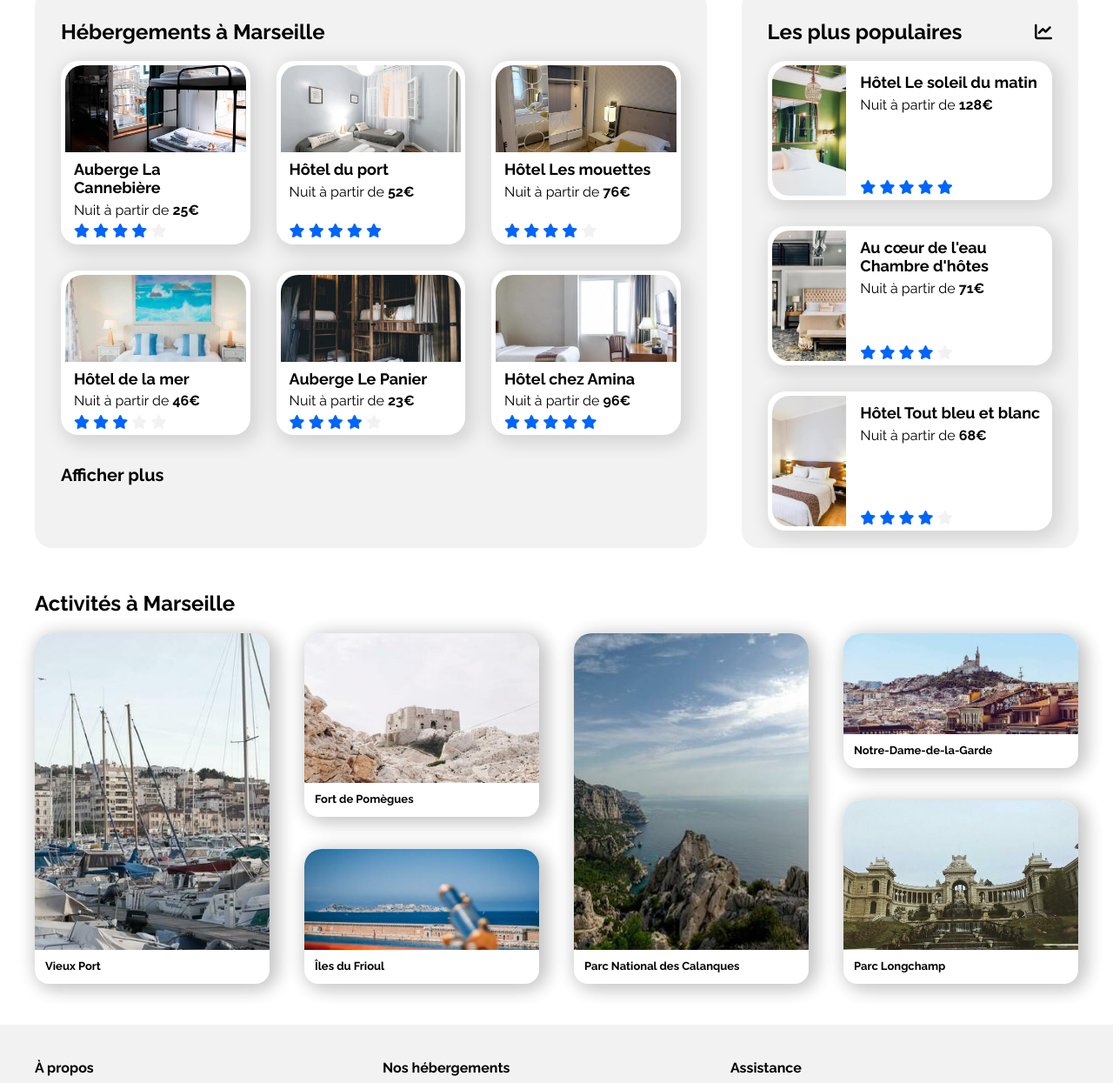
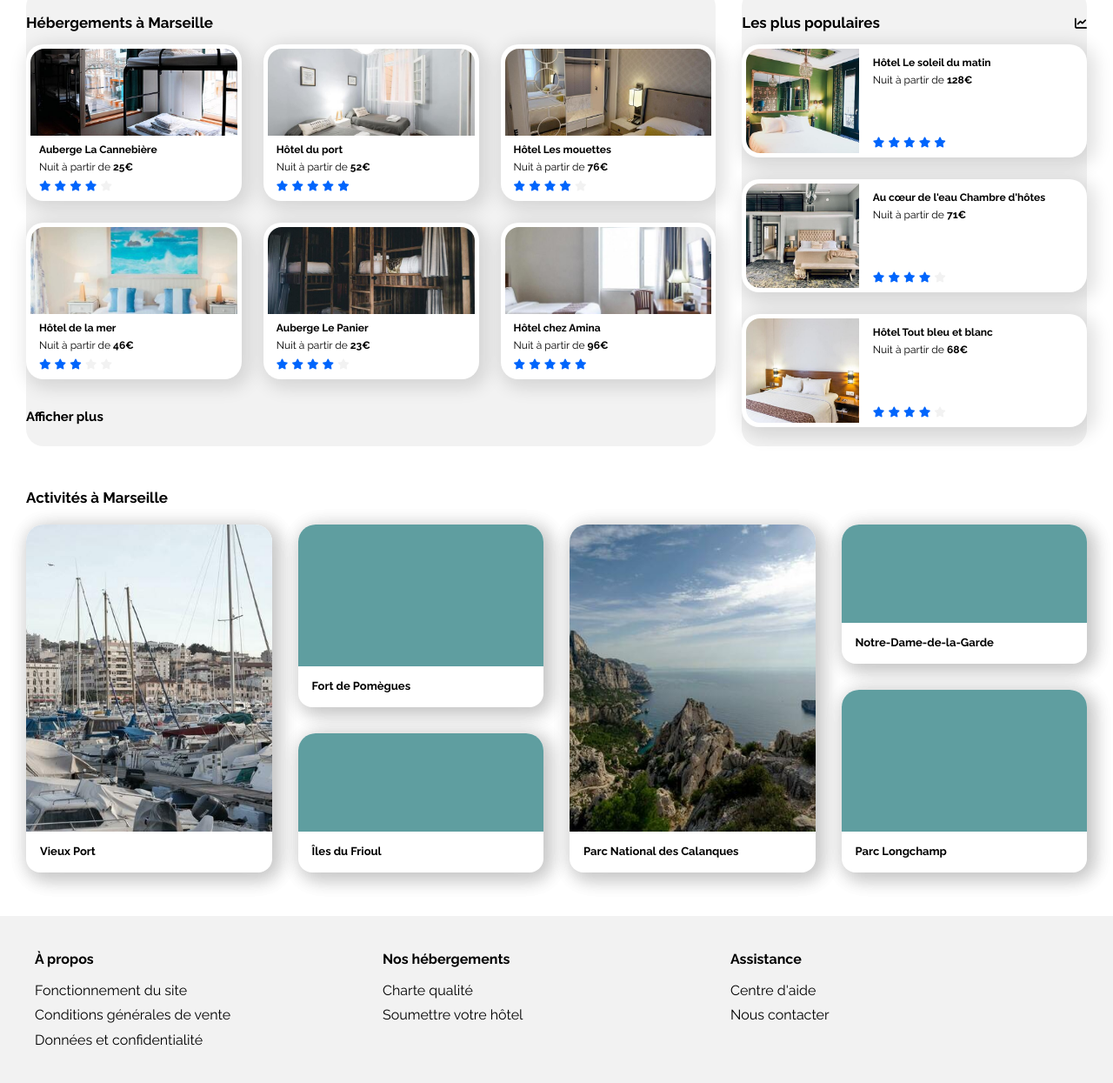
Before and after one commit to JohanPeraldi/OC_DAJR_2_042022, a plain HTML site: page index.html in a window 1280 px wide. Shown: the part 419-1664 px from the top of the page at 87% size. Drawn offline with Linux system fonts and the light colour scheme.

Commit message:
Modified mobile version of sections Most popular & Accommodation

```diff
--- a/css/cards.css
+++ b/css/cards.css
@@ -25,7 +25,7 @@
   justify-content: space-between;
   align-items: stretch;
   flex-wrap: wrap;
-  gap: 30px;
+  gap: 25px;
 }
 
 .card-wrapper .card--vertical {
@@ -45,15 +45,19 @@
   height: 100%; /* Important to allow cards to stretch vertically */
 }
 
+.card--vertical .image-wrapper {
+  flex-basis: 60%;
+  max-height: 100px;
+}
+
 .card__image {
+  height: 100%;
+  width: 100%;
   object-fit: cover;
 }
 
 .card--vertical .card__image {
-  flex-basis: 55%;
-  max-height: 100px; /* Important to keep all images level */
-  width: 100%;
-  border-radius: 20px 20px 0 0;
+  border-radius: 16px 16px 0 0;
 }
 
 .card--vertical .card__description {
@@ -62,21 +66,32 @@
   padding-left: 10px;
 }
 
+.card--horizontal .image-wrapper {
+  flex: 1 1 33%;
+  height: 120px;
+}
+
 .card--horizontal .card__description {
+  flex: 1 1 66%;
   padding-left: 16px;
 }
 
 .card__text h3 {
-  font-size: 18px;
+  font-size: 12px;
   margin: 10px 0 0;
 }
 
 .card__text p {
+  font-size: 12px;
   margin: 6px 0;
 }
 
 .card__text p span {
   font-weight: bold;
+}
+
+.stars {
+  margin-bottom: 2px;
 }
 
 .stars > .star-on {
@@ -91,16 +106,12 @@
   flex-direction: row;
 }
 
+.card--horizontal .image-wrapper {
+  max-width: 45%;
+}
+
 .card--horizontal .card__image {
-  height: 150px; /* Important to keep image sizes consistent up to 1450 vw */
-  /*
-  ADD MEDIA QUERIES TO KEEP IMAGE SIZES CONSISTENT ABOVE 1450VW
-  height: 160px from 1451vw to 1520vw
-  height: 170px from 1521 to 1600vw
-  height: 180px above 1600vw
-  */
-  max-width: 27%; /* Important to keep all images level */
-  border-radius: 20px 0 0 20px;
+  border-radius: 16px 0 0 16px;
 }
 
 .card__description {
@@ -110,36 +121,87 @@
 }
 
 /* ACTIVITÉS À MARSEILLE */
-.card__image--full-height {
-  height: 100%;
-  width: 100%;
-  border-radius: 20px;
+.main__section--activities .card-wrapper {
+  height: 400px;
+  gap: var(--gap);
 }
 
-.card--large {
+.main__section--activities .card-wrapper > * {
+  flex: 1 1 20%;
+}
+
+/*.card.card--large,*/
+/*.cards {*/
+/*  height: 100%;*/
+/*  border-radius: 20px;*/
+/*}*/
+
+/*.card-wrapper.cards {*/
+/*  display: flex;*/
+/*  flex-direction: column;*/
+/*  justify-content: space-between;*/
+/*  gap: var(--gap);*/
+/*}*/
+
+.cards {
+  display: flex;
+  flex-direction: column;
+  justify-content: space-between;
+  gap: var(--gap);
+}
+
+.cards > *,
+.card.card--large {
+  border-radius: 20px;
+  box-shadow: 5px 5px 20px 5px rgba(0, 0, 0, 0.12);
+}
+
+/*.card--large {*/
+/*  height: 100%;*/
+/*}*/
+
+.card--medium {
+  /*height: 55%;*/
+  flex: 1 1 60%;
+}
+
+.card--small {
+  /*height: 40%;*/
+  flex: 1 0 40%;
+}
+
+/* REMOVE WHEN DONE! */
+.card--medium .image-wrapper,
+.card--small .image-wrapper {
+  background-color: cadetblue;
+  border-radius: 20px 20px 0 0;
+}
+/* END REMOVE */
+
+.card__link {
+  display: flex;
+  flex-direction: column;
   height: 100%;
 }
 
-.card--medium {
-  height: 52%;
+/* Image */
+.image-wrapper {
+  flex-basis: 95%;
 }
 
-.card--small {
-  height: 38%;
+.card--large .card__image,
+.card--medium .card__image,
+.card--small .card__image {
+  border-radius: 20px 20px 0 0;
 }
 
 /* Image title */
-.card__link {
-  position: relative;
-  height: 100%;
-}
 
 .card__link > p {
-  position: absolute;
+  flex-basis: 5%;
   background-color: white;
-  padding: 12px;
-  bottom: -16px;
-  left: 0;
+  margin: 0;
+  padding: 16px;
   width: 100%;
   border-radius: 0 0 16px 16px; /* border-radius should be
   less than cards' otherwise white background doesn't
--- a/css/footer.css
+++ b/css/footer.css
@@ -59,7 +59,6 @@
     margin-top: 0; /* Remove this if margin-top property
     is removed from TABLETS media queries */
     flex-direction: column;
-    padding-left: 12px; /* Should be increased on whole page */
-    padding-right: 12px; /* Should be increased on whole page */
+    padding: 16px 28px;
   }
 }
--- a/css/global.css
+++ b/css/global.css
@@ -1,7 +1,15 @@
 :root {
+  /* COLORS */
   --color-primary: #0065FC;
   --color-primary-light: #DEEBFF;
   --color-secondary: #F2F2F2;
+
+  /* SPACING */
+  --gap: 30px;
+  --padding-section: 0 18px;
+
+  /* BORDERS */
+  --border-radius-section: 20px;
 }
 
 * {
@@ -16,17 +24,6 @@ body {
   font-family: 'Raleway', sans-serif;
 }
 
-.main {
-  margin: 0 40px;
+h2 {
+  font-size: 17px;
 }
-
-/*************
- MEDIA QUERIES
- */
-
-/* PHONES */
-@media screen and (max-width: 767px) {
-  .main {
-    margin: 60px 0 0;
-  }
-}
--- a/css/search.css
+++ b/css/search.css
@@ -129,7 +129,7 @@
 /* PHONES */
 @media screen and (max-width: 767px) {
   .main__title {
-    font-size: 24px;
+    font-size: 22px;
   }
 
   .main__subtitle {
@@ -169,5 +169,6 @@
 
   .main__information {
     align-items: baseline;
+    margin-bottom: 16px;
   }
 }
--- a/css/sections.css
+++ b/css/sections.css
@@ -1,19 +1,19 @@
-.section-wrapper {
-  display: flex;
-  gap: 40px;
+.main {
+  margin: 0 30px;
 }
 
 .main__section {
   background-color: var(--color-secondary);
-  margin-top: 30px;
-  padding: 30px;
-  border-radius: 20px;
+  /*margin-top: 30px;*/
+  /*padding: 24px;*/
+  border-radius: var(--border-radius-section);
 }
 
 .main__section--search {
-  padding: 0 12px;
+  padding: var(--padding-section);
 }
 
+/* HÉBERGEMENTS A MARSEILLE */
 .main__section--accommodation {
   flex-basis: 66.66%;
   order: 1;
@@ -22,12 +22,12 @@
 .main__section.main__section--accommodation,
 .main__section.main__section--most-popular {
   padding-top: 15px;
-  padding-bottom: 20px;
+  padding-bottom: 10px;
 }
 
 .main__section.main__section--accommodation > p {
   margin-top: 35px;
-  font-size: 20px;
+  font-size: 15px;
   font-weight: bold;
 }
 
@@ -48,6 +48,12 @@
   order: 2;
 }
 
+.section-wrapper {
+  display: flex;
+  margin-top: 30px;
+  gap: var(--gap);
+}
+
 .main__section-title {
   display: flex;
   justify-content: space-between;
@@ -61,60 +67,9 @@
   padding: 0;
 }
 
-.main__section--activities .card-wrapper {
-  height: 400px;
-  gap: 40px;
+.main__section--activities > h2 {
+  margin-bottom: 20px;
 }
-
-.main__section--activities .card-wrapper > * {
-  flex: 1 1 20%;
-}
-
-.card.card--large,
-.cards {
-  height: 100%;
-  border-radius: 20px;
-}
-
-.cards {
-  display: flex;
-  flex-direction: column;
-  justify-content: space-between;
-  gap: 40px;
-}
-
-.cards > *,
-.card.card--large {
-  border-radius: 20px;
-  box-shadow: 5px 5px 20px 5px rgba(0, 0, 0, 0.12);
-}
-
-/* REMOVE WHEN DONE */
-/*.card--large:first-of-type {
-  background-color: hotpink;
-}
-
-.cards:nth-of-type(2) {
-  background-color: dodgerblue;
-}
-
-.card--large:nth-of-type(3) {
-  background-color: aquamarine;
-}
-
-.cards:last-of-type {
-  background-color: antiquewhite;
-}
-
-.card--medium {
-  background-color: orange;
-  flex: 1 1 60%;
-}
-
-.card--small {
-  background-color: cadetblue;
-  flex: 1 1 40%;
-}*/
 
 /*************
  MEDIA QUERIES
@@ -143,6 +98,10 @@
   }
 
   /* ACTIVITÉS À MARSEILLE */
+  .main__section--activities > h2 {
+    margin-bottom: 26px;
+  }
+
   .main__section--activities .card-wrapper > * {
     flex: 1 1 47%;
   }
@@ -150,7 +109,12 @@
 
 /* PHONES */
 @media screen and (max-width: 767px) {
+  .main {
+    margin: 60px 0 0;
+  }
+
   .section-wrapper {
+    margin-top: 0;
     gap: 20px;
   }
 
@@ -160,19 +124,19 @@
 
   .main__section.main__section--most-popular {
     flex-direction: row;
-    padding: 15px 12px 40px;
+    padding: 20px 16px 30px;
   }
 
   .main__section.main__section--accommodation {
     margin-top: 0;
-    padding: 0 12px;
+    padding: var(--padding-section);
     background-color: white;
   }
 
   /* ACTIVITÉS À MARSEILLE */
   .main__section.main__section--activities {
-    margin-left: 12px;
-    margin-right: 12px;
+    margin-top: 30px;
+    padding: var(--padding-section);
   }
 
   .main__section--activities .card-wrapper {
--- a/index.html
+++ b/index.html
@@ -57,20 +57,22 @@
           <!-- FIRST CARD -->
           <div class="card card--vertical">
             <a href="#">
+              <div class="image-wrapper">
                 <img src="./images/hebergements/auberge-la-cannebiere.jpg"
                      alt="Auberge La Cannebière, Marseille"
                      class="card__image">
+              </div>
               <div class="card__description">
                 <div class="card__text">
                   <h3>Auberge La Cannebière</h3>
                   <p>Nuit à partir de <span>25€</span></p>
                 </div>
                 <div class="stars">
-                  <i class="fas fa-star star-on"></i>
-                  <i class="fas fa-star star-on"></i>
-                  <i class="fas fa-star star-on"></i>
-                  <i class="fas fa-star star-on"></i>
-                  <i class="fas fa-star star-off"></i>
+                  <i class="fas fa-star fa-xs star-on"></i>
+                  <i class="fas fa-star fa-xs star-on"></i>
+                  <i class="fas fa-star fa-xs star-on"></i>
+                  <i class="fas fa-star fa-xs star-on"></i>
+                  <i class="fas fa-star fa-xs star-off"></i>
                 </div>
               </div>
             </a>
@@ -78,20 +80,22 @@
           <!-- SECOND CARD -->
           <div class="card card--vertical">
             <a href="#">
+              <div class="image-wrapper">
                 <img src="./images/hebergements/hotel-du-port.jpg"
                      alt="Hôtel du port, Marseille"
                      class="card__image">
+              </div>
               <div class="card__description">
                 <div class="card__text">
                   <h3>Hôtel du port</h3>
                   <p>Nuit à partir de <span>52€</span></p>
                 </div>
                 <div class="stars">
-                  <i class="fas fa-star star-on"></i>
-                  <i class="fas fa-star star-on"></i>
-                  <i class="fas fa-star star-on"></i>
-                  <i class="fas fa-star star-on"></i>
-                  <i class="fas fa-star star-on"></i>
+                  <i class="fas fa-star fa-xs star-on"></i>
+                  <i class="fas fa-star fa-xs star-on"></i>
+                  <i class="fas fa-star fa-xs star-on"></i>
+                  <i class="fas fa-star fa-xs star-on"></i>
+                  <i class="fas fa-star fa-xs star-on"></i>
                 </div>
               </div>
             </a>
@@ -99,20 +103,22 @@
           <!-- THIRD CARD -->
           <div class="card card--vertical">
             <a href="#">
+              <div class="image-wrapper">
                 <img src="./images/hebergements/hotel-les-mouettes.jpg"
                      alt="Hôtel Les mouettes, Marseille"
                      class="card__image">
+              </div>
               <div class="card__description">
                 <div class="card__text">
                   <h3>Hôtel Les mouettes</h3>
                   <p>Nuit à partir de <span>76€</span></p>
                 </div>
                 <div class="stars">
-                  <i class="fas fa-star star-on"></i>
-                  <i class="fas fa-star star-on"></i>
-                  <i class="fas fa-star star-on"></i>
-                  <i class="fas fa-star star-on"></i>
-                  <i class="fas fa-star star-off"></i>
+                  <i class="fas fa-star fa-xs star-on"></i>
+                  <i class="fas fa-star fa-xs star-on"></i>
+                  <i class="fas fa-star fa-xs star-on"></i>
+                  <i class="fas fa-star fa-xs star-on"></i>
+                  <i class="fas fa-star fa-xs star-off"></i>
                 </div>
               </div>
             </a>
@@ -120,20 +126,22 @@
           <!-- FOURTH CARD -->
           <div class="card card--vertical">
             <a href="#">
+              <div class="image-wrapper">
                 <img src="./images/hebergements/hotel-de-la-mer.jpg"
                      alt="Hôtel de la mer, Marseille"
                      class="card__image">
+              </div>
               <div class="card__description">
                 <div class="card__text">
                   <h3>Hôtel de la mer</h3>
                   <p>Nuit à partir de <span>46€</span></p>
                 </div>
                 <div class="stars">
-                  <i class="fas fa-star star-on"></i>
-                  <i class="fas fa-star star-on"></i>
-                  <i class="fas fa-star star-on"></i>
-                  <i class="fas fa-star star-off"></i>
-                  <i class="fas fa-star star-off"></i>
+                  <i class="fas fa-star fa-xs star-on"></i>
+                  <i class="fas fa-star fa-xs star-on"></i>
+                  <i class="fas fa-star fa-xs star-on"></i>
+                  <i class="fas fa-star fa-xs star-off"></i>
+                  <i class="fas fa-star fa-xs star-off"></i>
                 </div>
               </div>
             </a>
@@ -141,20 +149,22 @@
           <!-- FIFTH CARD -->
           <div class="card card--vertical">
             <a href="#">
+              <div class="image-wrapper">
                 <img src="./images/hebergements/auberge-le-panier.jpg"
                      alt="Auberge Le Panier, Marseille"
                      class="card__image">
+              </div>
               <div class="card__description">
                 <div class="card__text">
                   <h3>Auberge Le Panier</h3>
                   <p>Nuit à partir de <span>23€</span></p>
                 </div>
                 <div class="stars">
-                  <i class="fas fa-star star-on"></i>
-                  <i class="fas fa-star star-on"></i>
-                  <i class="fas fa-star star-on"></i>
-                  <i class="fas fa-star star-on"></i>
-                  <i class="fas fa-star star-off"></i>
+                  <i class="fas fa-star fa-xs star-on"></i>
+                  <i class="fas fa-star fa-xs star-on"></i>
+                  <i class="fas fa-star fa-xs star-on"></i>
+                  <i class="fas fa-star fa-xs star-on"></i>
+                  <i class="fas fa-star fa-xs star-off"></i>
                 </div>
               </div>
             </a>
@@ -162,20 +172,22 @@
           <!-- SIXTH CARD -->
           <div class="card card--vertical">
             <a href="#">
+              <div class="image-wrapper">
                 <img src="./images/hebergements/hotel-chez-amina.jpg"
                      alt="Hôtel chez Amina, Marseille"
                      class="card__image">
+              </div>
               <div class="card__description">
                 <div class="card__text">
                   <h3>Hôtel chez Amina</h3>
                   <p>Nuit à partir de <span>96€</span></p>
                 </div>
                 <div class="stars">
-                  <i class="fas fa-star star-on"></i>
-                  <i class="fas fa-star star-on"></i>
-                  <i class="fas fa-star star-on"></i>
-                  <i class="fas fa-star star-on"></i>
-                  <i class="fas fa-star star-on"></i>
+                  <i class="fas fa-star fa-xs star-on"></i>
+                  <i class="fas fa-star fa-xs star-on"></i>
+                  <i class="fas fa-star fa-xs star-on"></i>
+                  <i class="fas fa-star fa-xs star-on"></i>
+                  <i class="fas fa-star fa-xs star-on"></i>
                 </div>
               </div>
             </a>
@@ -187,26 +199,28 @@
       <section class="main__section main__section--most-popular">
         <div class="main__section-title">
           <h2>Les plus populaires</h2>
-          <i class="fas fa-chart-line fa-lg"></i>
+          <i class="fas fa-chart-line fa-sm"></i>
         </div>
         <div class="card-wrapper">
           <!-- FIRST CARD -->
           <div class="card card--horizontal">
             <a href="#">
+              <div class="image-wrapper">
                 <img src="./images/hebergements/hotel-le-soleil-du-matin.jpg"
                      alt="Hôtel Le soleil du matin, Marseille"
                      class="card__image">
+              </div>
               <div class="card__description">
                 <div class="card__text">
                   <h3>Hôtel Le soleil du matin</h3>
                   <p>Nuit à partir de <span>128€</span></p>
                 </div>
                 <div class="stars">
-                  <i class="fas fa-star star-on"></i>
-                  <i class="fas fa-star star-on"></i>
-                  <i class="fas fa-star star-on"></i>
-                  <i class="fas fa-star star-on"></i>
-                  <i class="fas fa-star star-on"></i>
+                  <i class="fas fa-star fa-xs star-on"></i>
+                  <i class="fas fa-star fa-xs star-on"></i>
+                  <i class="fas fa-star fa-xs star-on"></i>
+                  <i class="fas fa-star fa-xs star-on"></i>
+                  <i class="fas fa-star fa-xs star-on"></i>
                 </div>
               </div>
             </a>
@@ -214,20 +228,22 @@
           <!-- SECOND CARD -->
           <div class="card card--horizontal">
             <a href="#">
+              <div class="image-wrapper">
                 <img src="./images/hebergements/au-coeur-de-l-eau.jpg"
                      alt="Au cœur de l'eau, chambre d'hôtes, Marseille"
                      class="card__image">
+              </div>
               <div class="card__description">
                 <div class="card__text">
                   <h3>Au cœur de l'eau <span>Chambre d'hôtes</span></h3>
                   <p>Nuit à partir de <span>71€</span></p>
                 </div>
                 <div class="stars">
-                  <i class="fas fa-star star-on"></i>
-                  <i class="fas fa-star star-on"></i>
-                  <i class="fas fa-star star-on"></i>
-                  <i class="fas fa-star star-on"></i>
-                  <i class="fas fa-star star-off"></i>
+                  <i class="fas fa-star fa-xs star-on"></i>
+                  <i class="fas fa-star fa-xs star-on"></i>
+                  <i class="fas fa-star fa-xs star-on"></i>
+                  <i class="fas fa-star fa-xs star-on"></i>
+                  <i class="fas fa-star fa-xs star-off"></i>
                 </div>
               </div>
             </a>
@@ -235,20 +251,22 @@
           <!-- THIRD CARD -->
           <div class="card card--horizontal">
             <a href="#">
+              <div class="image-wrapper">
                 <img src="./images/hebergements/hotel-tout-bleu-et-blanc.jpg"
                      alt="Hôtel Tout bleu et blanc, Marseille"
                      class="card__image">
+              </div>
               <div class="card__description">
                 <div class="card__text">
                   <h3>Hôtel Tout bleu et blanc</h3>
                   <p>Nuit à partir de <span>68€</span></p>
                 </div>
                 <div class="stars">
-                  <i class="fas fa-star star-on"></i>
-                  <i class="fas fa-star star-on"></i>
-                  <i class="fas fa-star star-on"></i>
-                  <i class="fas fa-star star-on"></i>
-                  <i class="fas fa-star star-off"></i>
+                  <i class="fas fa-star fa-xs star-on"></i>
+                  <i class="fas fa-star fa-xs star-on"></i>
+                  <i class="fas fa-star fa-xs star-on"></i>
+                  <i class="fas fa-star fa-xs star-on"></i>
+                  <i class="fas fa-star fa-xs star-off"></i>
                 </div>
               </div>
             </a>
@@ -262,52 +280,64 @@
       <div class="card-wrapper">
         <div class="card card--large">
           <a href="#" class="card__link">
+            <div class="image-wrapper">
               <img src="./images/activites/vieux-port.jpg"
                    alt="Le Vieux Port, Marseille"
-                 class="card__image card__image--full-height">
+                   class="card__image">
+            </div>
             <p>Vieux Port</p>
           </a>
         </div>
         <div class="cards">
           <div class="card card--medium">
             <a href="#" class="card__link">
-              <img src="./images/activites/fort-de-pomegues.jpg"
-                   alt="Le Fort de Pomègues, Marseille"
-                   class="card__image card__image--full-height">
+              <div class="image-wrapper">
+<!--                <img src="./images/activites/fort-de-pomegues.jpg"-->
+<!--                     alt="Le Fort de Pomègues, Marseille"-->
+<!--                     class="card__image">-->
+              </div>
               <p>Fort de Pomègues</p>
             </a>
           </div>
           <div class="card card--small">
             <a href="#" class="card__link">
-              <img src="./images/activites/iles-du-frioul.jpg"
-                   alt="Les îles du Frioul, Marseille"
-                   class="card__image card__image--full-height">
+              <div class="image-wrapper">
+<!--                <img src="./images/activites/iles-du-frioul.jpg"-->
+<!--                     alt="Les îles du Frioul, Marseille"-->
+<!--                     class="card__image">-->
+              </div>
               <p>Îles du Frioul</p>
             </a>
           </div>
         </div>
         <div class="card card--large">
           <a href="#" class="card__link">
+            <div class="image-wrapper">
               <img src="./images/activites/parc-national-des-calanques.jpg"
                    alt="Le Parc National des Calanques, Marseille"
-                 class="card__image card__image--full-height">
+                   class="card__image">
+            </div>
             <p>Parc National des Calanques</p>
           </a>
         </div>
         <div class="cards">
           <div class="card card--small">
             <a href="#" class="card__link">
-              <img src="./images/activites/notre-dame-de-la-garde.jpg"
-                   alt="Notre-Dame-de-la-Garde, Marseille"
-                   class="card__image card__image--full-height">
+              <div class="image-wrapper">
+<!--                <img src="./images/activites/notre-dame-de-la-garde.jpg"-->
+<!--                     alt="Notre-Dame-de-la-Garde, Marseille"-->
+<!--                     class="card__image">-->
+              </div>
               <p>Notre-Dame-de-la-Garde</p>
             </a>
           </div>
           <div class="card card--medium">
             <a href="#" class="card__link">
-              <img src="./images/activites/parc-longchamp.jpg"
-                   alt="Parc Longchamp, Marseille"
-                   class="card__image card__image--full-height">
+              <div class="image-wrapper">
+<!--                <img src="./images/activites/parc-longchamp.jpg"-->
+<!--                     alt="Parc Longchamp, Marseille"-->
+<!--                     class="card__image">-->
+              </div>
               <p>Parc Longchamp</p>
             </a>
           </div>
```
Lines whose indentation alone changed are shown as unchanged.
